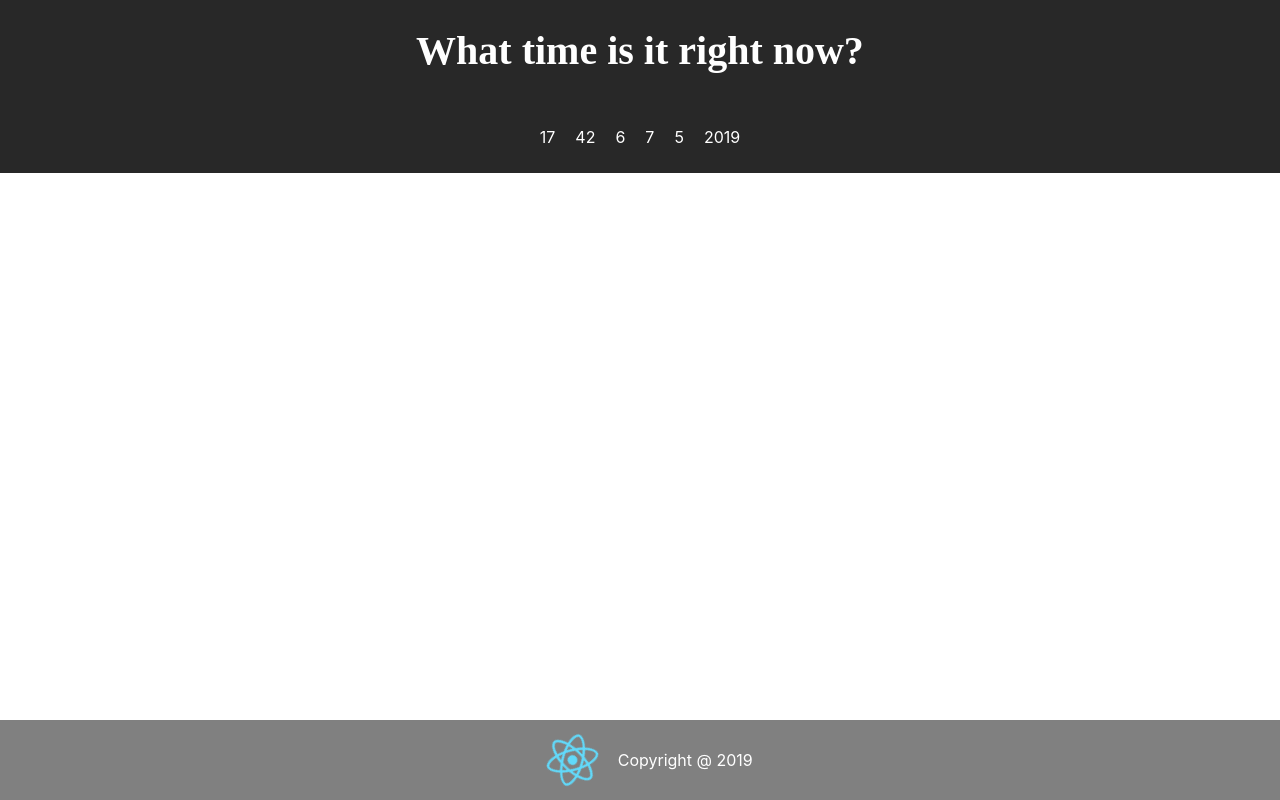
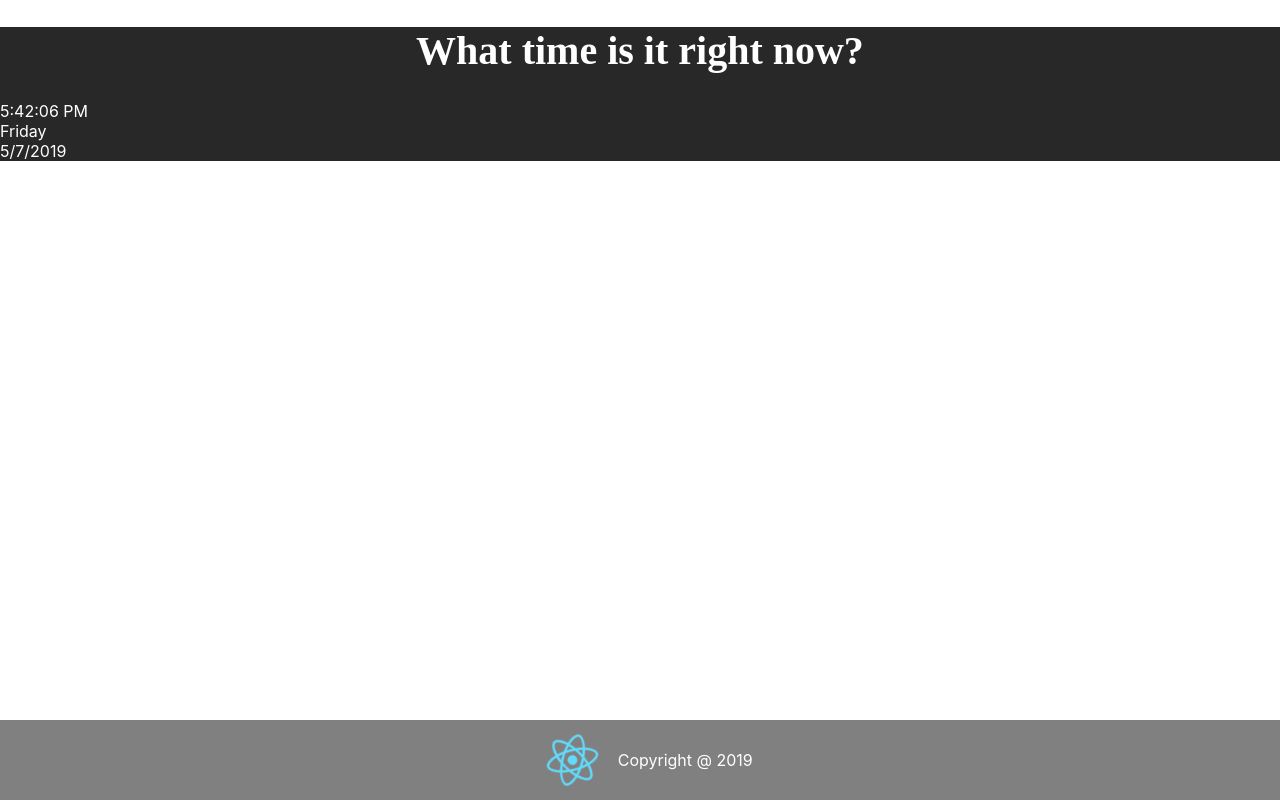
Before and after one commit to claeri27/what-time-is-it, a React (Create React App) app: page / in a window 1280 px wide. Built offline with nearby package versions, Linux system fonts and the light colour scheme; a web font is replaced by a local one.

Commit message:
Minor changes to body and app

```diff
--- a/package.json
+++ b/package.json
@@ -28,5 +28,6 @@
       "last 1 firefox version",
       "last 1 safari version"
     ]
-  }
+  },
+  "devDependencies": {}
 }
--- a/src/App.js
+++ b/src/App.js
@@ -5,15 +5,15 @@ import Footer from './components/Footer'
 import Body from './components/Body'
 
 const AppContainer = styled.div`
-  display: flex;
-  align-items: center;
-  justify-content: center;
-  flex-direction: column;
   color: white;
   background-color: #282828;
 `;
 
 const AppHeader = styled.h1`
+  display: flex;
+  align-items: center;
+  justify-content: center;
+  flex-direction: column;
   font-family: 'Oleo Script Swash Caps', cursive;
   font-size: 2.5em;
 `;
--- a/src/components/Body.js
+++ b/src/components/Body.js
@@ -2,15 +2,20 @@ import React, { useState, useEffect } from 'react'
 import styled from 'styled-components';
 
 const BodyContainer = styled.div`
-`;
-
-const TimeContainer = styled.div`
   display: flex;
   flex-direction: row;
 `;
 
-const NumberContainer = styled.p`
-  padding: 10px;
+const TimeContainer = styled.div`
+`;
+
+const DayContainer = styled.div`
+`;
+
+const DateContainer = styled.div`
+`;
+
+const NumberContainer = styled.div`
 `
 
 const FormattedDate = () => {
@@ -21,6 +26,7 @@ const FormattedDate = () => {
   const [month, setMonth] = useState(rawDate.getMonth() + 1);
   const [day, setDay] = useState(rawDate.getDay());
   const [year, setYear] = useState(rawDate.getFullYear())
+  const [weekDay, setWeekDay] = useState(rawDate.getDay());
 
   useEffect(() => {
     const interval = setInterval(() => {
@@ -30,19 +36,45 @@ const FormattedDate = () => {
       setMonth(new Date().getMonth() + 1)
       setDay(new Date().getDay())
       setYear(new Date().getFullYear())
+      setWeekDay(new Date().getDay())
     }, 1000)
+
     return () => {
       clearInterval(interval)
     }
   }, [])
 
+  const dayOfTheWeek = () => {
+    switch(weekDay) {
+      case 0:
+        return 'Sunday'
+      case 1:
+        return 'Monday'
+      case 2:
+        return 'Tuesday'
+      case 3:
+        return 'Wednesday'
+      case 4:
+        return 'Thursday'
+      case 5:
+        return 'Friday'
+      case 6:
+        return 'Saturday'
+      default:
+        return 'ERROR'
+    }
+  }
+
   return <TimeContainer>
-    <NumberContainer>{hours}</NumberContainer>
-    <NumberContainer>{minutes}</NumberContainer>
-    <NumberContainer>{seconds}</NumberContainer>
-    <NumberContainer>{month}</NumberContainer>
-    <NumberContainer>{day}</NumberContainer>
-    <NumberContainer>{year}</NumberContainer>
+    <NumberContainer>
+      {hours > 12 ? hours - 12 : hours}:{minutes < 10 ? '0' + minutes : minutes}:{seconds < 10 ? '0' + seconds : seconds} {hours < 12 ? 'AM' : 'PM'}
+    </NumberContainer>
+    <DayContainer>
+      {dayOfTheWeek()}
+    </DayContainer>
+    <DateContainer>
+      {day}/{month}/{year}
+    </DateContainer>
   </TimeContainer>
 }
 
```
Also changed, not shown: 1 other file (tests, documents, lock files or other folders).
